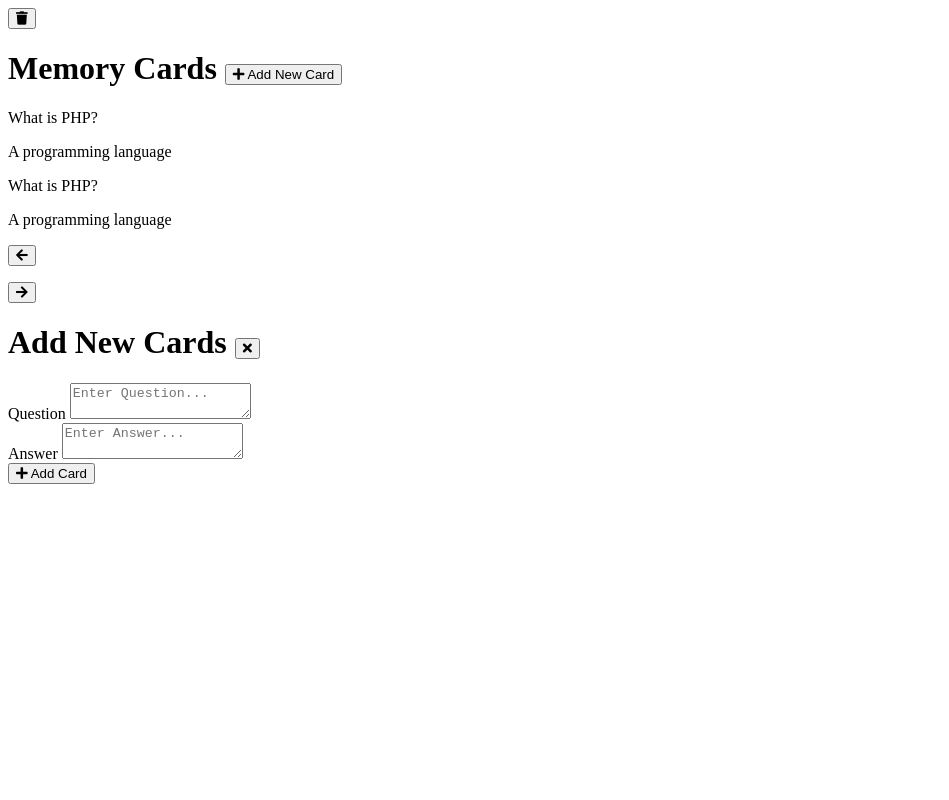
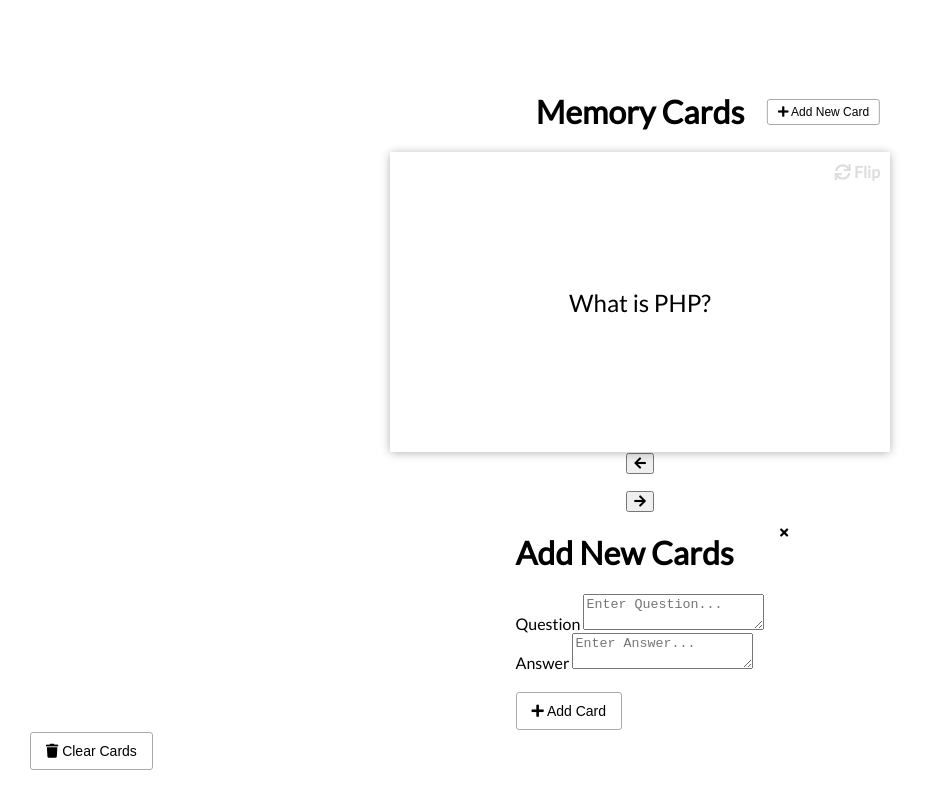
Before and after one commit to paulgellatly/memory-cards, a plain HTML site: page index.html in a window 1280 px wide. Shown: the whole page, without its empty margins (0-949 px from the left). Drawn offline with Linux system fonts and the light colour scheme.

Commit message:
card container and form styling

```diff
--- a/index.html
+++ b/index.html
@@ -9,7 +9,7 @@
 </head>
 <body>
     <button id="clear" class="clear btn">
-        <i class="fas fa-trash"></i>
+        <i class="fas fa-trash"></i> Clear Cards
     </button>
 
     <h1>Memory Cards
--- a/style.css
+++ b/style.css
@@ -1 +1,134 @@
 @import url('https://fonts.googleapis.com/css2?family=Lato&display=swap');
+
+* {
+	box-sizing: border-box;
+}
+
+body {
+	background-color: #fff;
+	display: flex;
+	flex-direction: column;
+	align-items: center;
+	justify-content: center;
+	height: 100vh;
+	margin: 0;
+	overflow: hidden;
+	font-family: 'Lato', sans-serif;
+}
+
+h1 {
+	position: relative;
+}
+
+h1 button {
+	position: absolute;
+	right: 0;
+	transform: translate(120%, -50%);
+	z-index: 2;
+}
+
+.btn {
+	cursor: pointer;
+	background-color: #fff;
+	border: 1px solid #aaa;
+	border-radius: 3px;
+	font-size: 14px;
+	margin-top: 20px;
+	padding: 10px 15px;
+}
+
+.btn-small {
+	font-size: 12px;
+	padding: 5px 10px;
+}
+
+.btn-ghost {
+	border: 0;
+	background-color: transparent;
+}
+
+.clear {
+	position: absolute;
+	bottom: 30px;
+	left: 30px;
+}
+
+.cards {
+	perspective: 1000px;
+	position: relative;
+	height: 300px;
+	width: 500px;
+	max-width: 100%;
+}
+
+.card {
+	position: absolute;
+	opacity: 0;
+	font-size: 1.5em;
+	top: 0;
+	left: 0;
+	height: 100%;
+	width: 100%;
+	transform: translateX(50%) rotateY(-10deg);
+	transition: transform 0.4s ease, opacity 0.4s ease;
+}
+
+.card.active {
+	cursor: pointer;
+	opacity: 1;
+	z-index: 10;
+	transform: translateX(0%) rotateY(0deg);
+}
+
+.card.left {
+	transform: translateX(-50%) rotateY(10deg);
+}
+
+.inner-card {
+	box-shadow: 0 1px 10px rgba(0, 0, 0, 0.3);
+	border-radius: 4px;
+	height: 100%;
+	width: 100%;
+	position: relative;
+	transform-style: preserve-3d;
+	transition: transform 0.4s ease;
+}
+
+.card.show-answer .inner-card {
+	transform: rotateX(180deg);
+}
+
+.inner-card-front,
+.inner-card-back {
+	backface-visibility: hidden;
+	position: absolute;
+	top: 0;
+	left: 0;
+	display: flex;
+	align-items: center;
+	justify-content: center;
+	height: 100%;
+	width: 100%;
+	background: #fff;
+}
+
+.inner-card-front {
+	transform: rotateX(0deg);
+	z-index: 2;
+}
+
+.inner-card-back {
+	transform: rotateX(180deg);
+}
+
+.inner-card-front::after,
+.inner-card-back::after {
+	content: '\f021  Flip';
+	font-family: 'Font Awesome 5 Free', Lato, sans-serif;
+	position: absolute;
+	top: 10px;
+	right: 10px;
+	font-weight: bold;
+	font-size: 16px;
+	color: #ddd;
+}
```
